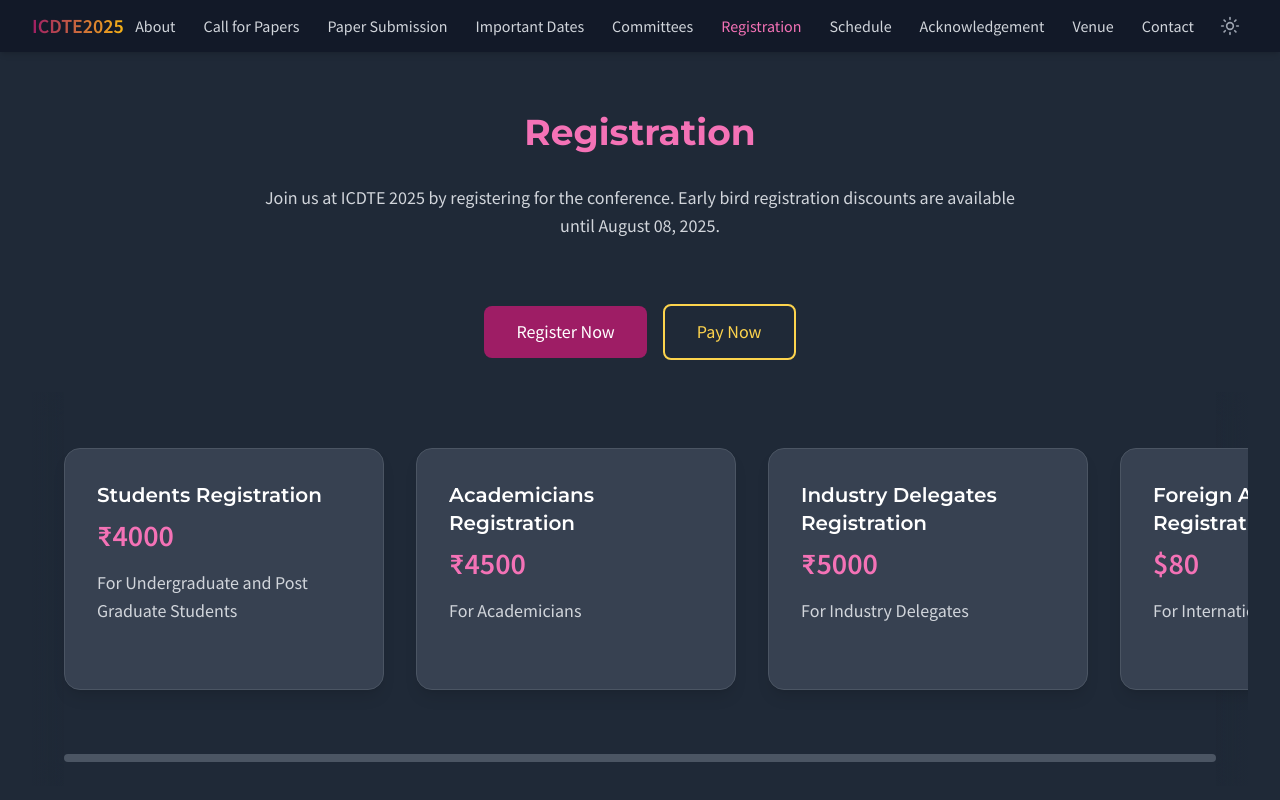
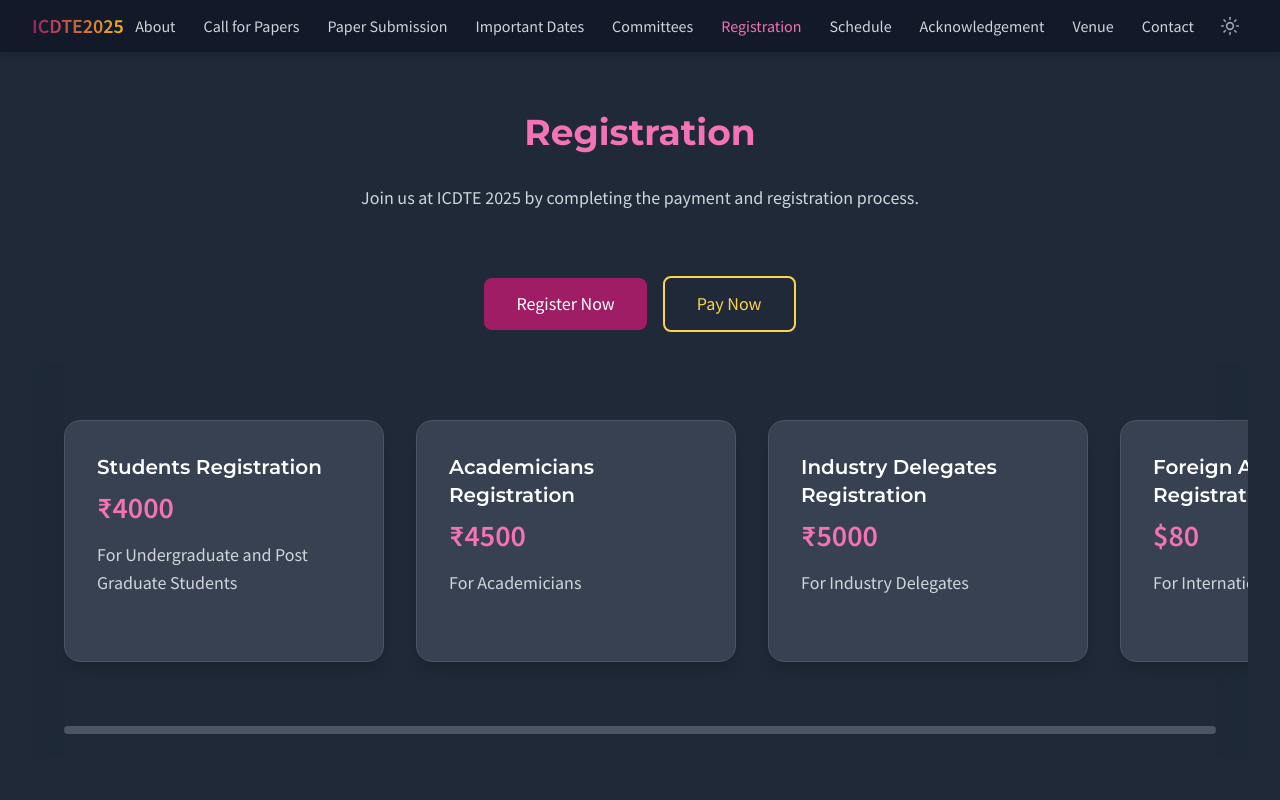
Before and after one commit to vagxrth/icdte-rvitm, a React (Vite) app: page /registration in a window 1280 px wide. Shown: the top 800 px of the page. Built offline with nearby package versions, Linux system fonts and the light colour scheme.

Commit message:
fix: update registration instructions in Registration component for clarity and accuracy

```diff
--- a/src/components/home/Registration.tsx
+++ b/src/components/home/Registration.tsx
@@ -44,8 +44,7 @@ const Registration: React.FC = () => {
         <div className="text-center max-w-3xl mx-auto mb-16">
           <h2 className="section-title">Registration</h2>
           <p className="text-gray-600 dark:text-gray-300 mt-4">
-            Join us at ICDTE 2025 by registering for the conference. Early bird registration
-            discounts are available until August 08, 2025.
+            Join us at ICDTE 2025 by completing the payment and registration process.
           </p>
         </div>
 
@@ -75,7 +74,7 @@ const Registration: React.FC = () => {
           <div
             ref={scrollContainerRef}
             className="flex gap-8 overflow-x-auto pb-4 px-2 md:px-8 snap-x snap-mandatory overflow-visible scroll-smooth"
-            style={{scrollbarWidth: 'none'}}>
+            style={{ scrollbarWidth: 'none' }}>
             {registrationTypes.map((type) => (
               <div
                 key={type.id}
```
